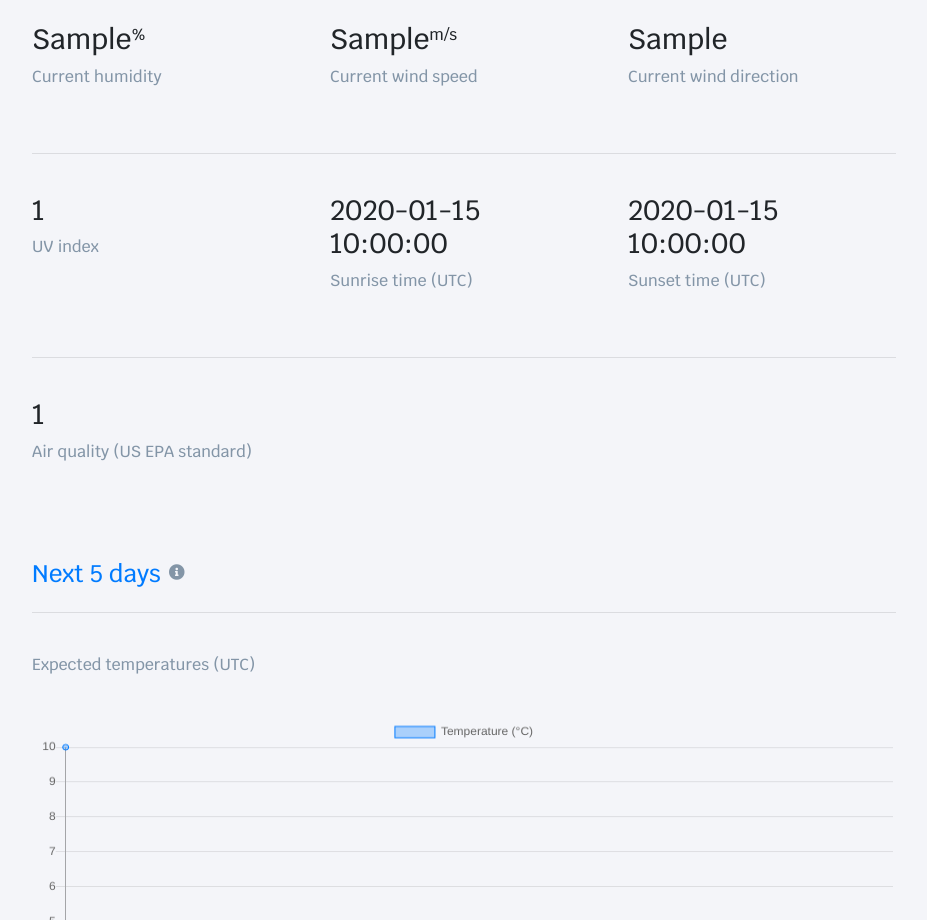
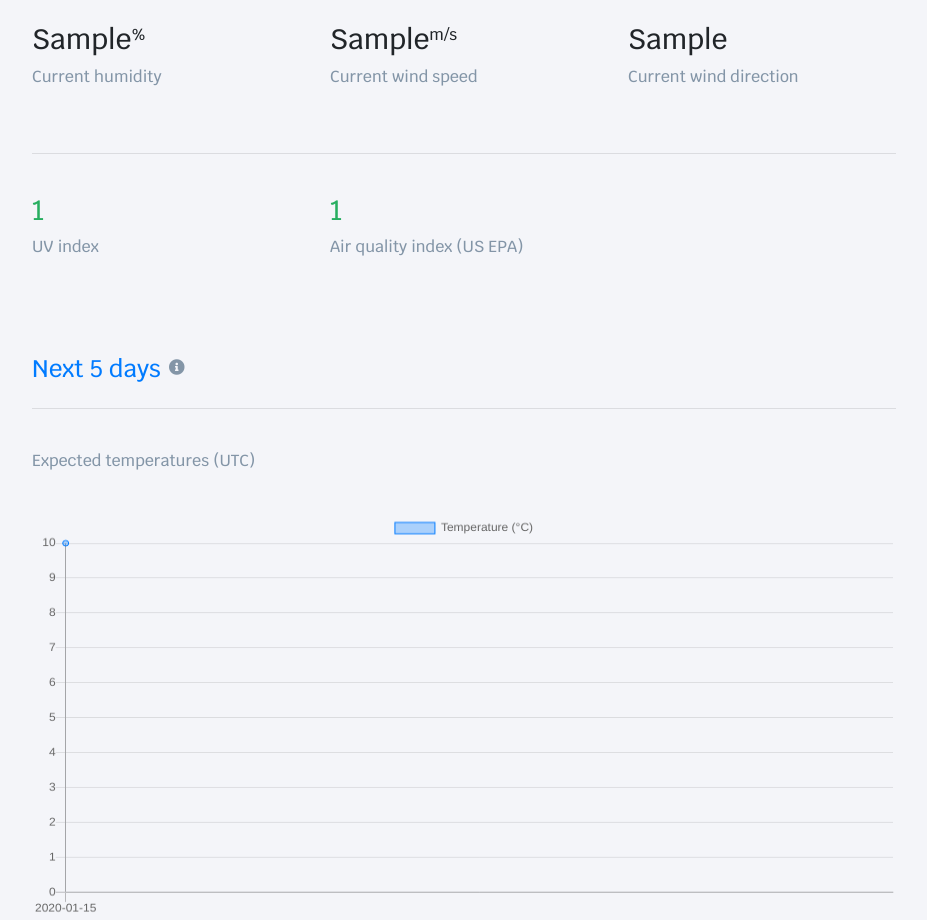
Before and after one commit to John35961/yaws, a Flask app: template templates/weather_report.html in a window 1280 px wide. Shown: the part 683-1603 px from the top of the page, without its empty margins (176-1103 px from the left). Run offline with Flask 2, Linux system fonts and the light colour scheme; the template is opened without the code that fills it: values that come from a table or form of the project are taken from there, most other values are stand-ins (such as "Sample title", 1, 10 or a date in 2020); some libraries are stand-ins or nearby versions; some web fonts are replaced.

Commit message:
Adding color JS conditional highlighting for UV index and air quality index

```diff
--- a/application.py
+++ b/application.py
@@ -9,12 +9,10 @@ from datetime import datetime
 from requests import get
 import os
 import time
-import csv
 
 application = Flask(__name__)
 cache = SimpleCache(default_timeout = 180)
 
-application.secret_key = "dev_env"
 OPWM_API_KEY = os.environ["OPWM_API_KEY"]
 TIMEZONEDB_API_KEY = os.environ["TIMEZONEDB_API_KEY"]
 AIRQUALITY_API_KEY = os.environ["AIRQUALITY_API_KEY"]
@@ -37,7 +35,7 @@ def home():
         opwm_json_response = get(f"https://api.openweathermap.org/data/2.5/weather?lat={location_lat}&lon={location_lon}&appid={OPWM_API_KEY}&units=metric")\
                               .json()
         opwm_uv_index_json_response = get(f"https://api.openweathermap.org/data/2.5/uvi?&appid={OPWM_API_KEY}&lat={location_lat}&lon={location_lon}")\
-                              .json()
+                                        .json()
         opwm_forecast_json_response = get(f"https://api.openweathermap.org/data/2.5/forecast?lat={location_lat}&lon={location_lon}&appid={OPWM_API_KEY}&units=metric")\
                                        .json()
 
@@ -69,9 +67,7 @@ def home():
         cache.set("weather_pressure", opwm_json_response["main"]["pressure"])
         cache.set("weather_humidity", opwm_json_response["main"]["humidity"])
         cache.set("weather_wind_speed", opwm_json_response["wind"]["speed"])
-        cache.set("weather_uv_index", opwm_uv_index_json_response["value"])
-        cache.set("weather_sunrise_time", datetime.fromtimestamp(opwm_json_response["sys"]["sunrise"]).strftime("%H:%M"))
-        cache.set("weather_sunset_time", datetime.fromtimestamp(opwm_json_response["sys"]["sunset"]).strftime("%H:%M"))
+        cache.set("weather_uv_index", round(opwm_uv_index_json_response["value"]))
         cache.set("weather_air_quality_index", aq_json_response["data"]["current"]["pollution"]["aqius"])
         cache.set("weather_temp_forecast", [temp["main"]["temp"] for temp in opwm_forecast_json_response["list"][::5]])
         cache.set("weather_forecast_time_calc_utc", [datetime.strptime(time_calc["dt_txt"],"%Y-%m-%d %H:%M:%S") for time_calc in opwm_forecast_json_response["list"][::5]])
--- a/templates/weather_report.html
+++ b/templates/weather_report.html
@@ -132,32 +132,17 @@
         </div>
     </div>
     <hr>
-    <div class="row pb-3 pt-4">
+    <div class="row pb-3 pt-4 mb-5">
         <div class="col-md-4">
             <div class="pb-3">
-                <h3>{{ cache.get("weather_uv_index") }}</h3>
+                <h3 id="uvIndex">{{ cache.get("weather_uv_index") }}</h3>
                 <p class="secondary">UV index</p>
             </div>
         </div>
         <div class="col-md-4">
             <div class="pb-3">
-                <h3>{{ cache.get("weather_sunrise_time") }}</h3>
-                <p class="secondary">Sunrise time (UTC)</p>
-            </div>
-        </div>
-        <div class="col-md-4">
-            <div class="pb-3">
-                <h3>{{ cache.get("weather_sunset_time") }}</h3>
-                <p class="secondary">Sunset time (UTC)</p>
-            </div>
-        </div>
-    </div>
-    <hr>
-    <div class="row pb-3 pt-4 mb-5">
-        <div class="col-md-4">
-            <div class="pb-3">
-                <h3>{{ cache.get("weather_air_quality_index")}}</h3>
-                <p class="secondary">Air quality (US EPA standard)</p>
+                <h3 id="airQualityIndex">{{ cache.get("weather_air_quality_index") }}</h3>
+                <p class="secondary">Air quality index (US EPA)</p>
             </div>
         </div>
     </div>
@@ -211,9 +196,51 @@
     <!-- END NEXT 5 DAYS SECTION -->
 {% endblock %}
 {% block footer %}
-        <div class="row">
-            <div class="col-md-12 text-center mb-5">
-                <a href="{{ url_for('about') }}">About</a>
-            </div>
+    <div class="row">
+        <div class="col-md-12 text-center mb-5">
+            <a href="{{ url_for('about') }}">About</a>
         </div>
+    </div>
 {% endblock %}
+{% block script %}
+    <script>
+        var x = {{ cache.get("weather_uv_index") }};
+        var uvIndex = document.getElementById("uvIndex");
+        if (x <= 2) {
+            uvIndex.style.color = "#27ae60";
+        }
+        else if (x >= 3 && x <= 5) {
+            uvIndex.style.color = "#f1c40f";
+        }
+        else if (x >= 6 && x <= 7) {
+            uvIndex.style.color = "#e67e22";
+        }
+        else if (x >= 8 && x <= 10) {
+            uvIndex.style.color = "#e74c3c";
+        }
+        else {
+            uvIndex.style.color = "#9b59b6";
+        };
+
+        var y = {{ cache.get("weather_air_quality_index") }};
+        var airQualityIndex = document.getElementById("airQualityIndex");
+        if (y <= 50) {
+            airQualityIndex.style.color = "#27ae60";
+        }
+        else if (y >= 51 && y <= 100) {
+            airQualityIndex.style.color = "#f1c40f";
+        }
+        else if (y >= 101 && y <= 150) {
+            airQualityIndex.style.color = "#e67e22";
+        }
+        else if (y >= 151 && y <= 200) {
+            airQualityIndex.style.color = "#e74c3c";
+        }
+        else if (y >= 201 && y <= 300) {
+            airQualityIndex.style.color = "#9b59b6";
+        }
+        else {
+            airQualityIndex.style.color = "#654321";
+        };
+    </script>
+{% endblock %}
```
